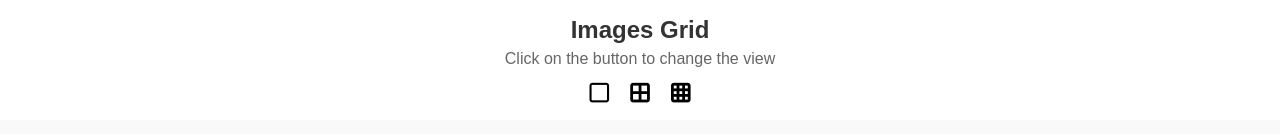
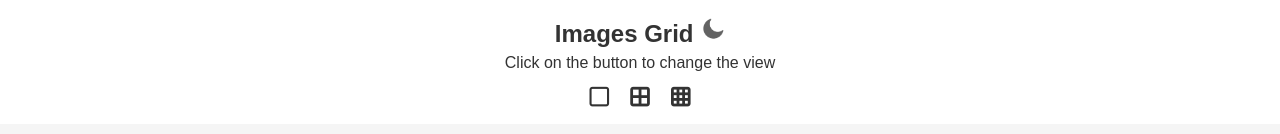
Before and after one commit to TASHFIQ01791/30-day-Js-Project, a plain HTML site: page project-7-Image-grid/index.html in a window 1280 px wide. Shown: the top 134 px of the page. Drawn offline with Linux system fonts and the light colour scheme.

Commit message:
add darklight

```diff
--- a/project-7-Image-grid/index.html
+++ b/project-7-Image-grid/index.html
@@ -17,7 +17,11 @@
   </head>
   <body>
     <div class="header">
-      <h2>Images Grid</h2>
+      <h2>
+        Images Grid
+        <img src="darkLight/moon.png" id="icon" width="25px" alt="" />
+      </h2>
+
       <p>Click on the button to change the view</p>
       <div class="icons">
         <i class="fa-regular fa-square" onclick="full()"></i>
--- a/project-7-Image-grid/script.js
+++ b/project-7-Image-grid/script.js
@@ -15,3 +15,14 @@ function twoColumn() {
 function fourColumn() {
   setColumnWidth("25%");
 }
+
+// dark light
+const icon = document.getElementById("icon");
+icon.addEventListener("click", () => {
+  document.body.classList.toggle("dark-theme");
+  if (document.body.classList.contains("dark-theme")) {
+    icon.src = "darkLight/sun.png";
+  } else {
+    icon.src = "darkLight/moon.png";
+  }
+});
--- a/project-7-Image-grid/style.css
+++ b/project-7-Image-grid/style.css
@@ -4,26 +4,41 @@
   box-sizing: border-box;
 }
 
+:root {
+  --para-color: #333333;
+  --body-background-color: #f5f5f5;
+  --header-background-color: #ffffff;
+  --header-color:#333;
+}
+
+.dark-theme {
+  --para-color: #e0e0e0;
+  --body-background-color: #121212;
+  --header-background-color: #1e1e1e;
+  --header-color:#fff;
+
+}
+
 body {
   font-family: Arial, Helvetica, sans-serif;
-  background-color: #f9f9f9;
+  background-color: var(--body-background-color);
 }
 
 .header {
   text-align: center;
   padding: 1rem 2rem;
-  background-color: #fff;
+  background-color: var(--header-background-color);
   line-height: 1.8rem;
 }
 
 .header h2 {
   font-size: 1.5rem;
-  color: #333;
+  color: var(--header-color);
 }
 
 .header p {
   font-size: 1rem;
-  color: #666;
+  color: var(--para-color);
 }
 
 /* Icon part */
@@ -34,6 +49,7 @@ body {
   font-size: 1.4rem;
   margin-top: 0.5rem;
   cursor: pointer;
+  color: var(--para-color);
 }
 
 .icons i:hover {
```
Also changed, not shown: project-7-Image-grid/darkLight/moon.png (added), project-7-Image-grid/darkLight/sun.png (added).
